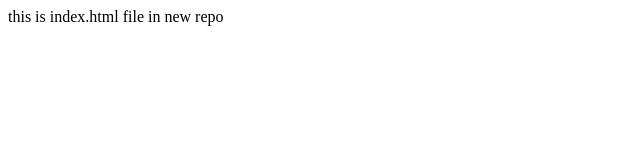
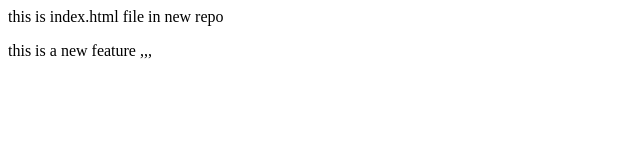
Before and after one commit to ymandhaniya/localrepo, a plain HTML site: page index.html in a window 1280 px wide. Shown: the whole page, without its empty margins (0-640 px from the left). Drawn offline with Linux system fonts and the light colour scheme.

Commit message:
this is update of feature1

```diff
--- a/index.html
+++ b/index.html
@@ -1 +1,2 @@
 <p>this is index.html file in new repo</p>
+<p>this is a new feature ,,,</p>
```
